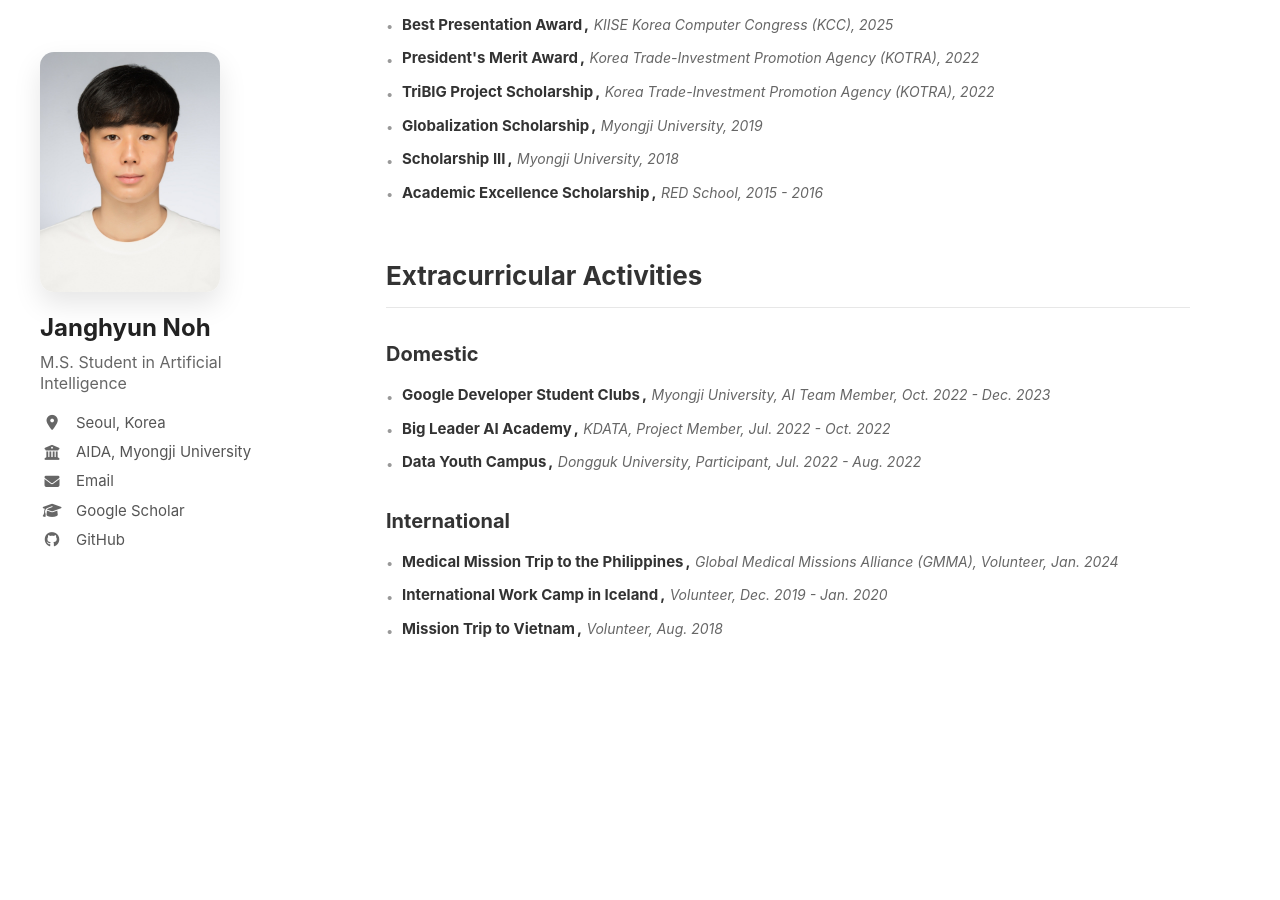
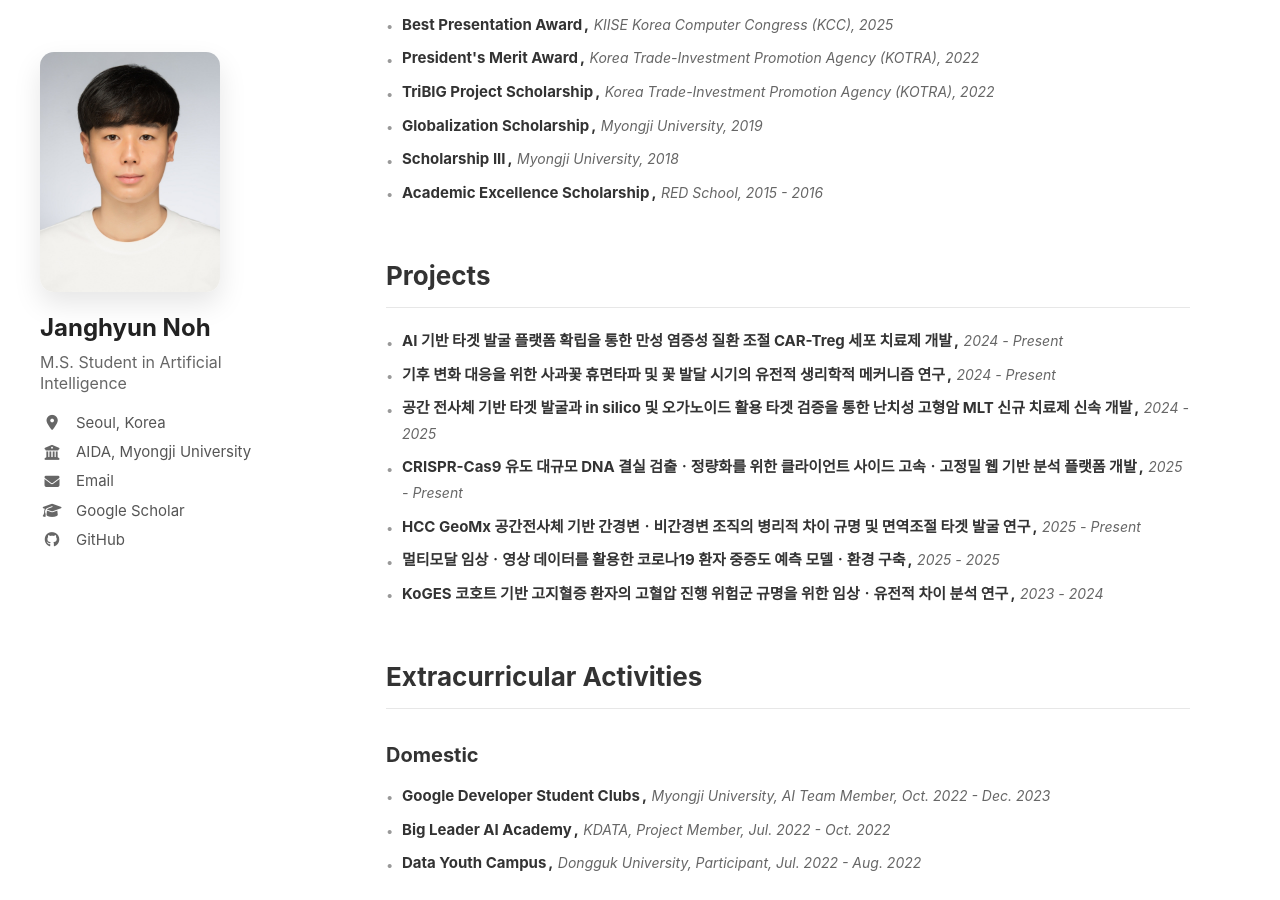
Before and after one commit to janghyunnoh/janghyunnoh.github.io, a Jekyll site: the page built from index.md, in a window 1280 px wide and 900 px high, scrolled down 1915 px. Built offline with Jekyll 4.4.1, drawn with Linux system fonts in a browser that asks for light colours; before the commit the page ends 2667 px from its top, so only the background shows below that.

Commit message:
Add projects section

```diff
--- a/index.md
+++ b/index.md
@@ -134,33 +134,40 @@ I'm Janghyun Noh, an M.S. student in Department of Artificial Intelligence at My
   </div>
 </div>
 
-<!-- ## Additional Information
-
-### Languages
+## Projects
 
 <div class="honors-list">
   <div class="entry">
-    <span class="entry-title">Korean</span>
-    <span class="entry-venue">Native</span>
+    <span class="entry-title">AI 기반 타겟 발굴 플랫폼 확립을 통한 만성 염증성 질환 조절 CAR-Treg 세포 치료제 개발</span>
+    <span class="entry-venue">2024 - Present</span>
   </div>
   <div class="entry">
-    <span class="entry-title">English</span>
-    <span class="entry-venue">TOEIC 920 (RC 430, LC 490), 2023</span>
+    <span class="entry-title">기후 변화 대응을 위한 사과꽃 휴면타파 및 꽃 발달 시기의 유전적 생리학적 메커니즘 연구</span>
+    <span class="entry-venue">2024 - Present</span>
+  </div>
+  <div class="entry">
+    <span class="entry-title">공간 전사체 기반 타겟 발굴과 in silico 및 오가노이드 활용 타겟 검증을 통한 난치성 고형암 MLT 신규 치료제 신속 개발</span>
+    <span class="entry-venue">2024 - 2025</span>
+  </div>
+  <div class="entry">
+    <span class="entry-title">CRISPR-Cas9 유도 대규모 DNA 결실 검출ㆍ정량화를 위한 클라이언트 사이드 고속ㆍ고정밀 웹 기반 분석 플랫폼 개발</span>
+    <span class="entry-venue">2025 - Present</span>
+  </div>
+  <div class="entry">
+    <span class="entry-title">HCC GeoMx 공간전사체 기반 간경변ㆍ비간경변 조직의 병리적 차이 규명 및 면역조절 타겟 발굴 연구</span>
+    <span class="entry-venue">2025 - Present</span>
+  </div>
+  <div class="entry">
+    <span class="entry-title">멀티모달 임상ㆍ영상 데이터를 활용한 코로나19 환자 중증도 예측 모델ㆍ환경 구축</span>
+    <span class="entry-venue">2025 - 2025</span>
+  </div>
+  <div class="entry">
+    <span class="entry-title">KoGES 코호트 기반 고지혈증 환자의 고혈압 진행 위험군 규명을 위한 임상ㆍ유전적 차이 분석 연구</span>
+    <span class="entry-venue">2023 - 2024</span>
   </div>
 </div>
 
-### Certifications
 
-<div class="honors-list">
-  <div class="entry">
-    <span class="entry-title">Engineer Information Processing</span>
-    <span class="entry-venue">Human Resources Development Service of Korea, 2023</span>
-  </div>
-  <div class="entry">
-    <span class="entry-title">SQL Developer (SQLD)</span>
-    <span class="entry-venue">Korea Data Industry Promotion Agency, 2023</span>
-  </div>
-</div> -->
 
 ## Extracurricular Activities
 
```
